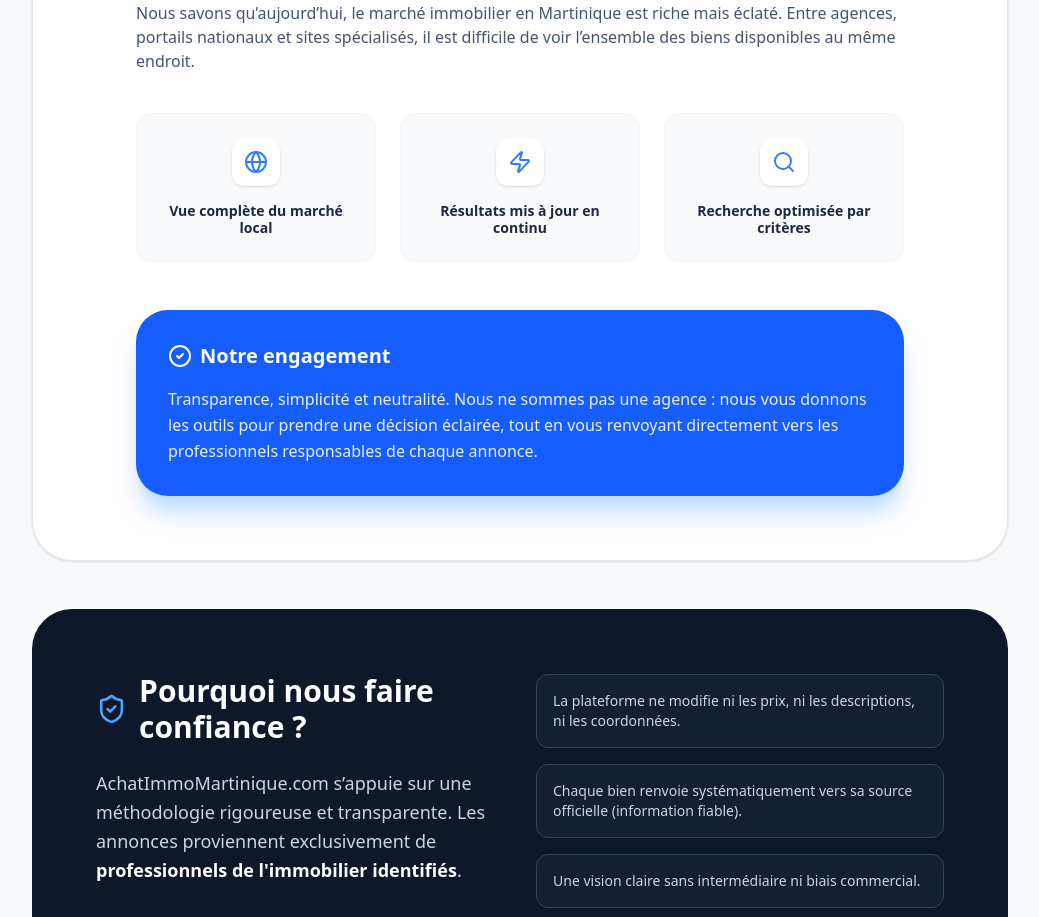
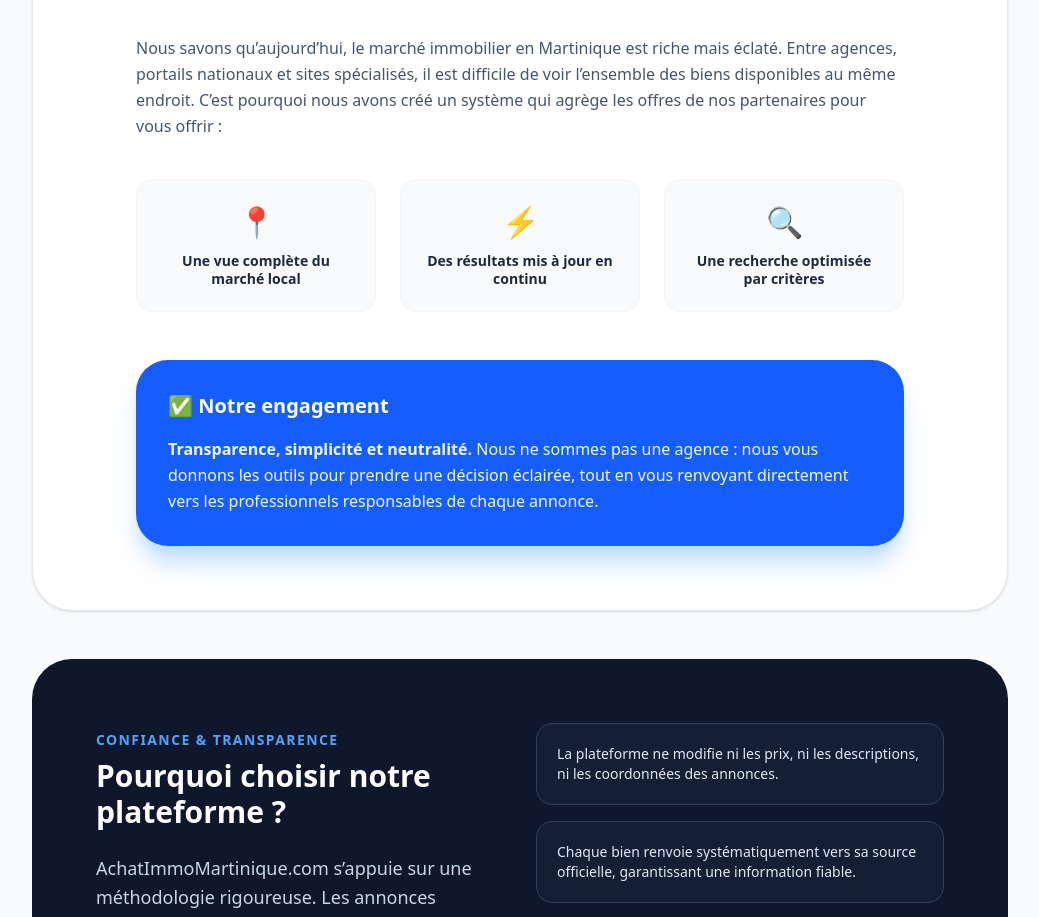
Before and after one commit to arnov8/achatimmomartinique, a Next.js app: page /a-propos in a window 1280 px wide. Shown: the part 720-1637 px from the top of the page, without its empty margins (120-1159 px from the left). Built offline with nearby package versions, Linux system fonts and the light colour scheme.

Commit message:
Update page.tsx

```diff
--- a/app/a-propos/page.tsx
+++ b/app/a-propos/page.tsx
@@ -2,7 +2,6 @@
 
 import Lottie from "lottie-react";
 import { useEffect, useState } from "react";
-import { CheckCircle2, ShieldCheck, Globe, Zap, Search } from "lucide-react";
 
 export default function AboutPage() {
   const [animationData, setAnimationData] = useState(null);
@@ -37,72 +36,68 @@ export default function AboutPage() {
           <div className="max-w-3xl mx-auto">
             <p className="text-lg text-slate-700 leading-relaxed mb-8">
               <span className="font-bold text-slate-900">AchatImmoMartinique.com</span> a été conçu pour répondre à un besoin clair :
-              <span className="text-blue-600 font-medium"> rassembler toutes les annonces immobilières de l’île sur une seule plateforme facile d’accès.</span>
+              <span className="text-blue-600 font-medium text-xl block mt-2">
+                Rassembler toutes les annonces immobilières de l’île sur une seule plateforme facile d’accès.
+              </span>
             </p>
 
-            <p className="text-slate-600 mb-10">
-              Nous savons qu’aujourd’hui, le marché immobilier en Martinique est riche mais éclaté. Entre agences, portails nationaux et sites spécialisés, il est difficile de voir l’ensemble des biens disponibles au même endroit.
+            <p className="text-slate-600 mb-10 leading-relaxed">
+              Nous savons qu’aujourd’hui, le marché immobilier en Martinique est riche mais éclaté. Entre agences, portails nationaux et sites spécialisés, il est difficile de voir l’ensemble des biens disponibles au même endroit. C’est pourquoi nous avons créé un système qui agrège les offres de nos partenaires pour vous offrir :
             </p>
 
-            {/* Grid Avantages */}
+            {/* Grid Avantages - Utilisation d'Emojis à la place de Lucide */}
             <div className="grid sm:grid-cols-3 gap-6 mb-12">
               <div className="p-6 bg-slate-50 rounded-2xl border border-slate-100 flex flex-col items-center text-center">
-                <div className="bg-white p-3 rounded-xl shadow-sm mb-4">
-                  <Globe className="w-6 h-6 text-blue-500" />
-                </div>
-                <p className="text-sm font-bold text-slate-800 leading-tight">Vue complète du marché local</p>
+                <span className="text-3xl mb-3">📍</span>
+                <p className="text-sm font-bold text-slate-800 leading-tight">Une vue complète du marché local</p>
               </div>
               <div className="p-6 bg-slate-50 rounded-2xl border border-slate-100 flex flex-col items-center text-center">
-                <div className="bg-white p-3 rounded-xl shadow-sm mb-4">
-                  <Zap className="w-6 h-6 text-blue-500" />
-                </div>
-                <p className="text-sm font-bold text-slate-800 leading-tight">Résultats mis à jour en continu</p>
+                <span className="text-3xl mb-3">⚡</span>
+                <p className="text-sm font-bold text-slate-800 leading-tight">Des résultats mis à jour en continu</p>
               </div>
               <div className="p-6 bg-slate-50 rounded-2xl border border-slate-100 flex flex-col items-center text-center">
-                <div className="bg-white p-3 rounded-xl shadow-sm mb-4">
-                  <Search className="w-6 h-6 text-blue-500" />
-                </div>
-                <p className="text-sm font-bold text-slate-800 leading-tight">Recherche optimisée par critères</p>
+                <span className="text-3xl mb-3">🔍</span>
+                <p className="text-sm font-bold text-slate-800 leading-tight">Une recherche optimisée par critères</p>
               </div>
             </div>
 
             <div className="bg-blue-600 text-white p-8 rounded-[2rem] shadow-xl shadow-blue-200">
               <h3 className="text-xl font-bold mb-4 flex items-center gap-2">
-                <CheckCircle2 className="w-6 h-6" /> Notre engagement
+                ✅ Notre engagement
               </h3>
-              <p className="leading-relaxed opacity-90">
-                Transparence, simplicité et neutralité. Nous ne sommes pas une agence : nous vous donnons les outils pour prendre une décision éclairée, tout en vous renvoyant directement vers les professionnels responsables de chaque annonce.
+              <p className="leading-relaxed opacity-95">
+                <strong>Transparence, simplicité et neutralité.</strong> Nous ne sommes pas une agence : nous vous donnons les outils pour prendre une décision éclairée, tout en vous renvoyant directement vers les professionnels responsables de chaque annonce.
               </p>
             </div>
           </div>
         </div>
 
-        {/* Section Confiance */}
+        {/* Section Pourquoi nous faire confiance */}
         <div className="grid md:grid-cols-2 gap-8 items-center bg-slate-900 rounded-[2.5rem] p-8 sm:p-16 text-white">
           <div>
-            <h2 className="text-3xl font-bold mb-6 flex items-center gap-3">
-              <ShieldCheck className="text-blue-400 w-10 h-10" />
-              Pourquoi nous faire confiance ?
+            <h2 className="text-3xl font-bold mb-6">
+              <span className="text-blue-400 block text-sm uppercase tracking-widest mb-2 font-black">Confiance & Transparence</span>
+              Pourquoi choisir notre plateforme ?
             </h2>
             <p className="text-slate-300 text-lg leading-relaxed mb-6">
-              AchatImmoMartinique.com s’appuie sur une méthodologie rigoureuse et transparente. Les annonces proviennent exclusivement de <span className="text-white font-semibold">professionnels de l'immobilier identifiés</span>.
+              AchatImmoMartinique.com s’appuie sur une méthodologie rigoureuse. Les annonces proviennent exclusivement de <span className="text-white font-semibold underline decoration-blue-500 underline-offset-4">professionnels de l'immobilier identifiés</span>.
             </p>
           </div>
 
           <div className="space-y-4">
-            <div className="bg-slate-800/50 p-4 rounded-xl border border-slate-700">
-              <p className="text-sm text-slate-300">
-                La plateforme ne modifie ni les prix, ni les descriptions, ni les coordonnées.
+            <div className="bg-slate-800/50 p-5 rounded-2xl border border-slate-700 hover:border-blue-500/50 transition-colors">
+              <p className="text-sm text-slate-200">
+                La plateforme ne modifie ni les prix, ni les descriptions, ni les coordonnées des annonces.
               </p>
             </div>
-            <div className="bg-slate-800/50 p-4 rounded-xl border border-slate-700">
-              <p className="text-sm text-slate-300">
-                Chaque bien renvoie systématiquement vers sa source officielle (information fiable).
+            <div className="bg-slate-800/50 p-5 rounded-2xl border border-slate-700 hover:border-blue-500/50 transition-colors">
+              <p className="text-sm text-slate-200">
+                Chaque bien renvoie systématiquement vers sa source officielle, garantissant une information fiable.
               </p>
             </div>
-            <div className="bg-slate-800/50 p-4 rounded-xl border border-slate-700">
-              <p className="text-sm text-slate-300">
-                Une vision claire sans intermédiaire ni biais commercial.
+            <div className="bg-slate-800/50 p-5 rounded-2xl border border-slate-700 hover:border-blue-500/50 transition-colors">
+              <p className="text-sm text-slate-200">
+                Une vision claire du marché en Martinique, sans intermédiaire ni biais commercial.
               </p>
             </div>
           </div>
@@ -114,7 +109,7 @@ export default function AboutPage() {
             href="/contact"
             className="inline-flex items-center gap-2 bg-blue-600 text-white px-10 py-5 rounded-full font-bold hover:bg-blue-700 transition-all transform hover:scale-105 shadow-xl"
           >
-            Une question ? Contactez-nous
+            Nous contacter
           </a>
         </div>
 
```
